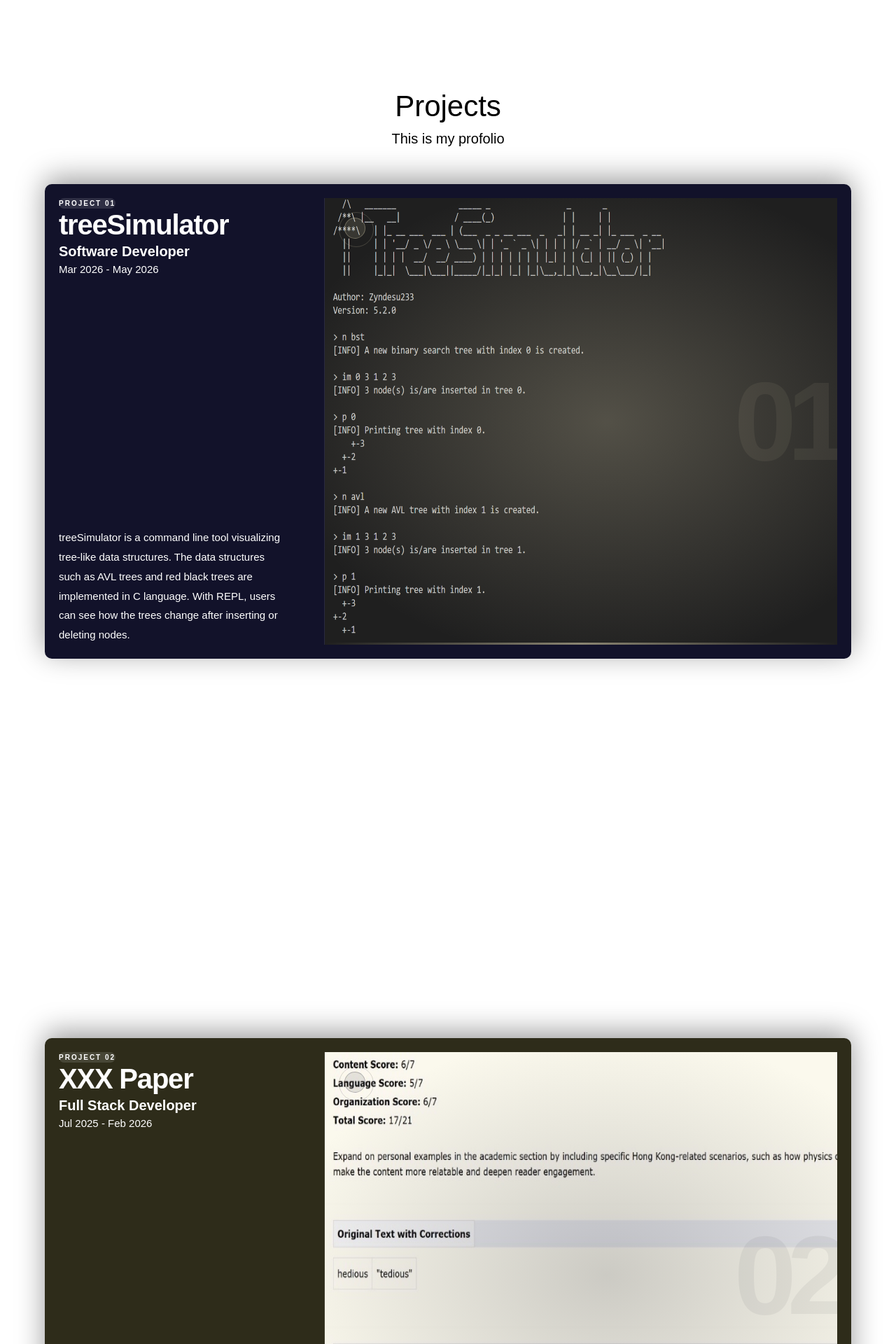
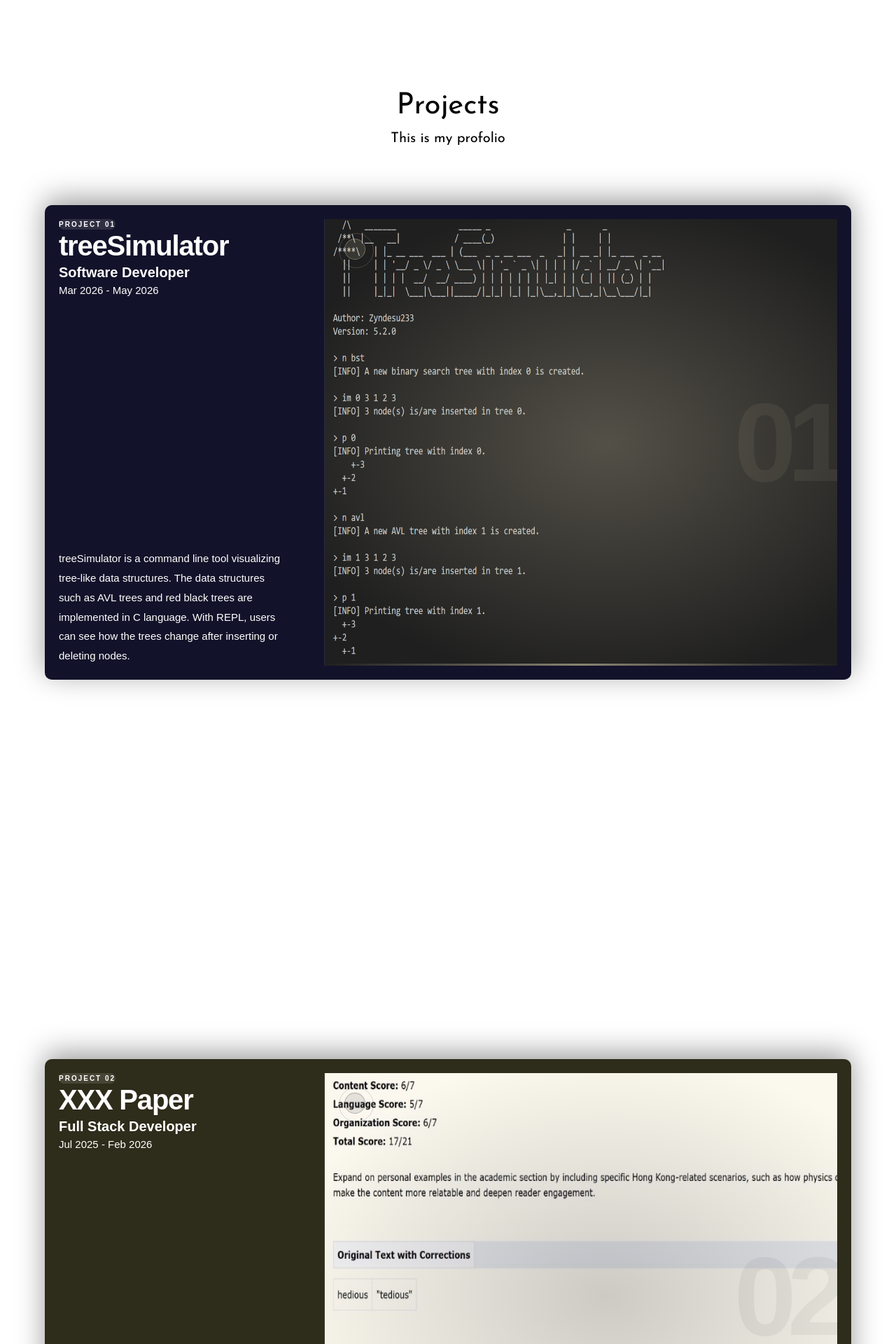
Before and after one commit to Zyndesu233/AboutMe, a React (Vite) app: page / in a window 1280 px wide. Shown: the part 680-2600 px from the top of the page at 70% size. Built offline with nearby package versions, Linux system fonts and the light colour scheme.

Commit message:
fix: bugs in useCardStack

```diff
--- a/src/App.tsx
+++ b/src/App.tsx
@@ -1,12 +1,18 @@
+import { useState } from "react";
 import Hero from "./components/Hero";
 import Projects from "./components/Projects";
+import WorkExperience from "./components/WorkExperience";
 
 const App = () => {
+  const [projectPadding, setProjectPadding] = useState<number>(0);
+
   return (
     <div className="min-h-screen bg-white">
       <main>
         <Hero />
-        <Projects />
+        <Projects paddingSetter={setProjectPadding} />
+        <div style={{height: `${projectPadding}px`}} />
+        <WorkExperience />
       </main>
     </div>
   );
--- a/src/components/ProjectCardStack.tsx
+++ b/src/components/ProjectCardStack.tsx
@@ -1,16 +1,18 @@
+import type { Dispatch, SetStateAction } from "react";
 import { useCardStack } from "../hooks/useCardStack";
 import type { CardData } from "../data/Projects";
-import PROJECTS from "../data/Projects";
 import ProjectCard from "./ProjectCard";
 
 
 const ProjectCardStack = ({
-	cards = PROJECTS,
-}: Partial<{cards: CardData[]}>) => {
+	cards,
+	paddingSetter
+}: {cards: CardData[], paddingSetter: Dispatch<SetStateAction<number>>}) => {
 	const { containerRef, CARD_HEIGHT, SCROLL_DISTANCE } = useCardStack(cards.length);
+	paddingSetter((CARD_HEIGHT+SCROLL_DISTANCE)*cards.length);
 
 	return (
-		<div className="py-[3rem]">
+		<div style={{paddingTop: "3rem"}}>
 			<div ref={containerRef} className="relative w-full">
 				{cards.map((card, i) => (
 					<div
--- a/src/components/Projects.tsx
+++ b/src/components/Projects.tsx
@@ -1,11 +1,13 @@
+import type { Dispatch, SetStateAction } from "react";
 import ProjectCardStack from "./ProjectCardStack";
+import PROJECTS from "../data/Projects";
 
-const Projects = () => {
+const Projects = ({paddingSetter}: {paddingSetter: Dispatch<SetStateAction<number>>}) => {
     return (
         <div className="h-dvh">
-            <h2 className="text-[4.2rem] text-center">Projects</h2>
-            <h3 className="text-[2rem] text-center" style={{marginBottom: "5rem"}}>This is my profolio</h3>
-            <ProjectCardStack />
+            <h2 className="text-[4.2rem] text-center" style={{fontFamily: "Josefin Sans"}}>Projects</h2>
+            <h3 className="text-[2rem] text-center" style={{marginBottom: "5rem", fontFamily: "Josefin Sans"}}>This is my profolio</h3>
+            <ProjectCardStack cards={PROJECTS} paddingSetter={paddingSetter}  />
         </div>
     )
 }
--- /dev/null
+++ b/src/components/WorkExperience.tsx
@@ -0,0 +1,10 @@
+const WorkExperience = () => {
+    return (
+        <div className="h-dvh">
+            <h2 className="text-[4.2rem] text-center" style={{fontFamily: "Josefin Sans"}}>Work Experience</h2>
+            <h3 className="text-[2rem] text-center" style={{marginBottom: "5rem", fontFamily: "Josefin Sans"}}>This is my job</h3>
+        </div>
+    )
+}
+
+export default WorkExperience;
--- a/src/hooks/useCardStack.ts
+++ b/src/hooks/useCardStack.ts
@@ -38,6 +38,7 @@ export function useCardStack(count: number) {
 				gsap.to(
 					inner,
 					{
+						scale: 1-(count-i)*0.01,
 						transformOrigin: "top center",
 						ease: "none",
 						scrollTrigger: {
```
